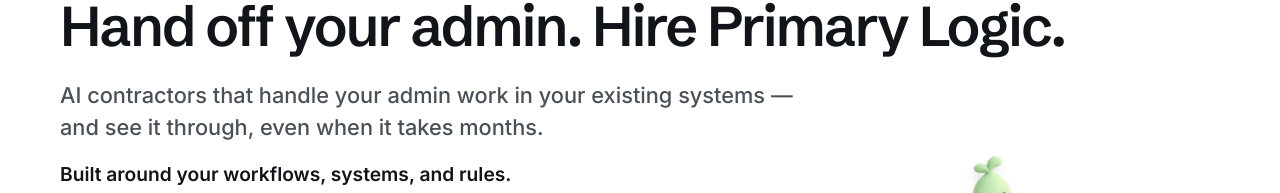
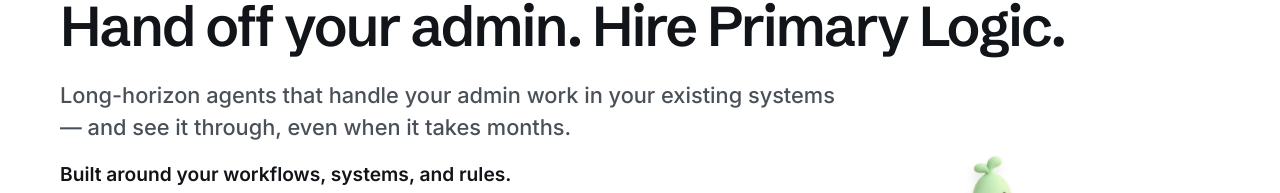
Before and after one commit to PrimaryLogic/pl-website, a Next.js app: page / in a window 1280 px wide. Shown: the part 159-352 px from the top of the page. Built offline with nearby package versions, Linux system fonts and the light colour scheme; no server answers.

Commit message:
Update website positioning to long-horizon agents

```diff
--- a/app/layout.tsx
+++ b/app/layout.tsx
@@ -28,11 +28,11 @@
 export const metadata: Metadata = {
   metadataBase: siteUrl,
   title: {
-    default: "Primary Logic",
+    default: "Primary Logic | Long-horizon agents",
     template: "%s | Primary Logic",
   },
   description:
-    "Primary Logic works the leads, patients, and cases your team can’t get to — by phone, text, and email, for as long as it takes — and you pay only when the outcome shows up in your own system.",
+    "Long-horizon agents that handle your admin work in your existing systems — and see it through, even when it takes months.",
   alternates: { canonical: "/" },
   applicationName: "Primary Logic",
   authors: [{ name: "Primary Logic" }],
@@ -40,15 +40,15 @@
     type: "website",
     url: "/",
     siteName: "Primary Logic",
-    title: "Autonomous revenue follow-through, paid per verified outcome",
+    title: "Primary Logic | Long-horizon agents",
     description:
-      "We work the demand your team can’t get to until it turns into a confirmed visit, a signed retainer, or a funded loan. You pay per completed outcome.",
+      "Long-horizon agents that handle your admin work in your existing systems — and see it through, even when it takes months.",
   },
   twitter: {
     card: "summary_large_image",
-    title: "Autonomous revenue follow-through, paid per verified outcome",
+    title: "Primary Logic | Long-horizon agents",
     description:
-      "We work the demand your team can’t get to until it turns into a confirmed visit, a signed retainer, or a funded loan. You pay per completed outcome.",
+      "Long-horizon agents that handle your admin work in your existing systems — and see it through, even when it takes months.",
   },
 };
 
--- a/app/opengraph-image.tsx
+++ b/app/opengraph-image.tsx
@@ -1,6 +1,6 @@
 import { ImageResponse } from "next/og";
 
-export const alt = "Primary Logic | Unfinished work is unrealized revenue.";
+export const alt = "Primary Logic | Long-horizon agents for your admin work.";
 export const size = { width: 1200, height: 630 };
 export const contentType = "image/png";
 
@@ -38,15 +38,15 @@
       </div>
       <div style={{ display: "flex", flexDirection: "column", width: "100%" }}>
         <div style={{ fontFamily: display ? "Display" : "sans-serif", fontSize: 46, lineHeight: 1.06, whiteSpace: "nowrap", fontWeight: 600, letterSpacing: "-0.03em" }}>
-          Unfinished work is unrealized revenue.
+          Long-horizon agents for your admin work.
         </div>
-        <div style={{ marginTop: 22, fontSize: 24, lineHeight: 1.45, whiteSpace: "nowrap", color: "#4a554e" }}>
-          Autonomously handle the leads your team can’t get to, until the revenue is won.
+        <div style={{ marginTop: 22, fontSize: 24, lineHeight: 1.45, color: "#4a554e" }}>
+          Working in your existing systems, from start to finish — even when it takes months.
         </div>
       </div>
       <div style={{ display: "flex", justifyContent: "space-between", paddingTop: 18, borderTop: "2px solid #101a15", fontSize: 18, color: "#4a554e" }}>
         <div>AUTONOMOUS, WITHIN YOUR RULES</div>
-        <div>PAY ONLY FOR VERIFIED OUTCOMES</div>
+        <div>FROM START TO FINISH</div>
       </div>
     </div>,
     { ...size, fonts: fonts.length ? fonts : undefined },
--- a/components/home/AgentGuide.tsx
+++ b/components/home/AgentGuide.tsx
@@ -6,13 +6,13 @@
 const guides = {
   sunny: {
     name: "Sunny", question: "What can I hand off?", title: "The whole job, including the follow-up.",
-    body: "Our AI contractors work in your existing systems, make calls, send messages, and handle the next step until the agreed result is verified.",
+    body: "Our agents work in your existing systems, make calls, send messages, and handle the next step until the agreed result is verified.",
     example: "A customer is missing a document. The agent requests it, follows up, checks the correction, and confirms the account is active.",
     note: "You define the job and its boundaries. The agent carries it through.",
   },
   sprout: {
     name: "Sprout", question: "What would you hand off?", title: "Hand off the work. Stop chasing it.",
-    body: "We build AI contractors around your workflows, systems, and rules. They keep track of what is outstanding and keep working, even when a job takes months.",
+    body: "We build long-horizon agents around your workflows, systems, and rules. They keep track of what is outstanding and keep working, even when a job takes months.",
     example: "Describe your most time-consuming admin job. We’ll explain how we’d automate it, what access we’d need, and how we’d confirm it is done.",
     note: "Start with one workflow in the systems you already use.",
   },
--- a/components/home/HomePage.tsx
+++ b/components/home/HomePage.tsx
@@ -30,7 +30,7 @@
   name: "Primary Logic",
   url: siteUrl,
   description:
-    "Primary Logic builds AI contractors that handle administrative work in existing systems, coordinate with people, and follow through until the agreed result is verified.",
+    "Primary Logic builds long-horizon agents that handle administrative work in existing systems, coordinate with people, and follow through until the agreed result is verified.",
 }).replace(/</g, "\\u003c");
 
 const howIcons = [Desktop, Lightning, ArrowsClockwise, Compass];
--- a/lib/content/positioning.ts
+++ b/lib/content/positioning.ts
@@ -310,7 +310,7 @@
 export const hero = {
   heading: "Hand off your admin. Hire Primary Logic.",
   body:
-    "AI contractors that handle your admin work in your existing systems — and see it through, even when it takes months.",
+    "Long-horizon agents that handle your admin work in your existing systems — and see it through, even when it takes months.",
   tagline: "Built around your workflows, systems, and rules.",
   primaryCta: { label: "Send us your most time-consuming admin job", href: PILOT_MAILTO },
   secondaryCta: { label: "See how it works", href: "#how" },
```
